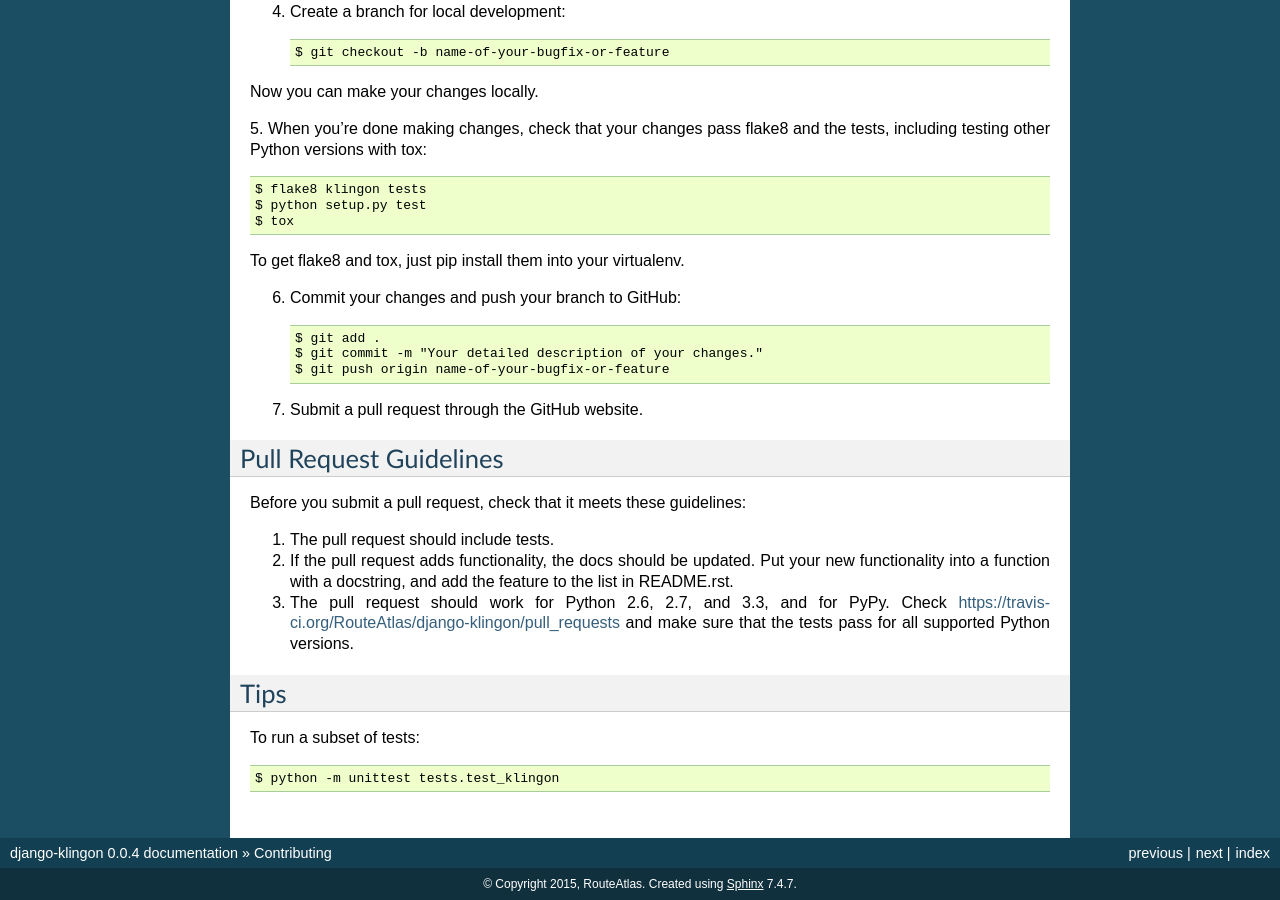
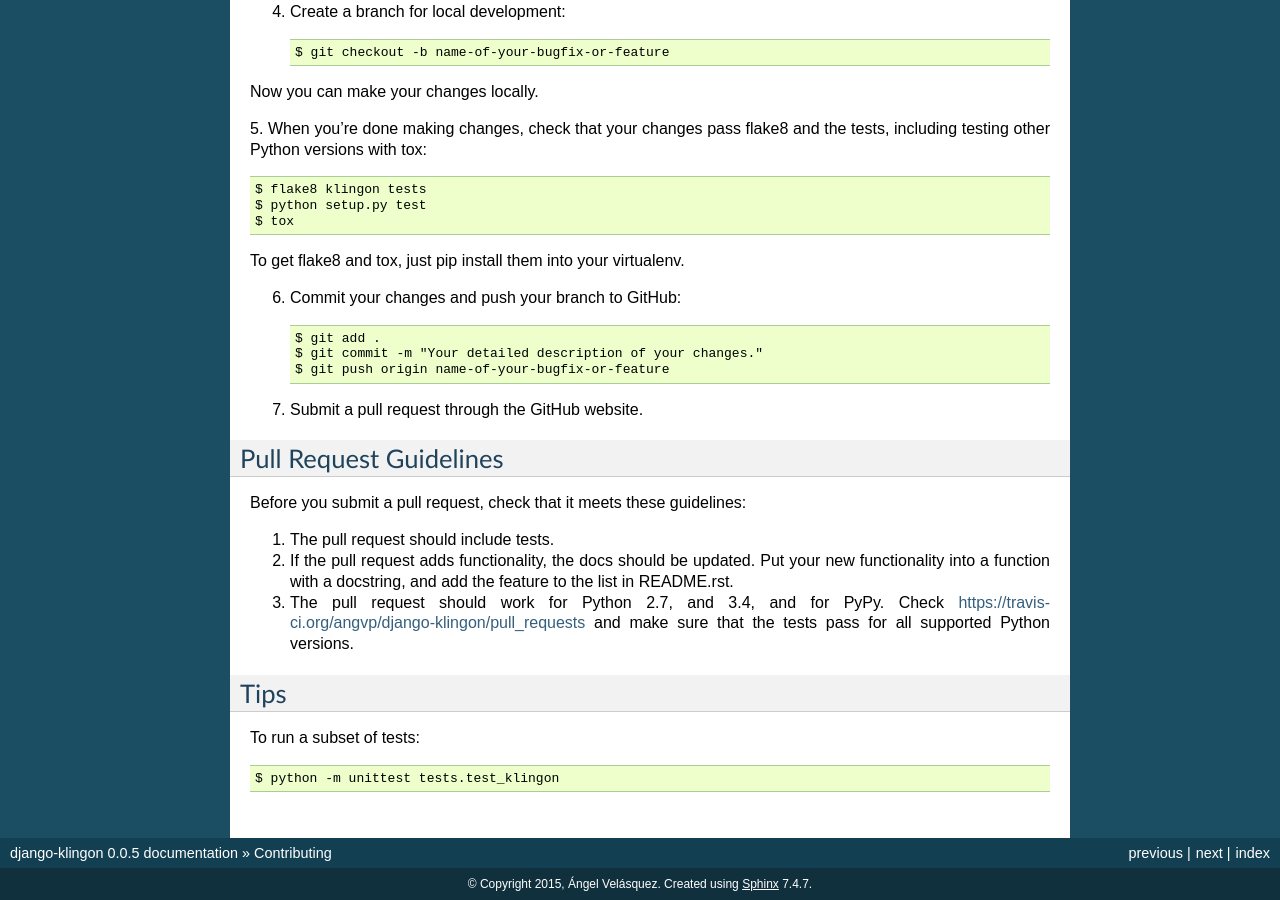
Before and after one commit to angvp/django-klingon, a Sphinx documentation site: the page built from docs/contributing.rst, in a window 1280 px wide and 900 px high, scrolled down 1311 px. Built offline with Sphinx 7.4.7, drawn with Linux system fonts in a browser that asks for light colours; some of the changed text lies outside the part shown.

Commit message:
Prepare for version 0.5 with support to Django 1.8

```diff
--- a/CONTRIBUTING.rst
+++ b/CONTRIBUTING.rst
@@ -13,7 +13,7 @@
 Report Bugs
 ~~~~~~~~~~~
 
-Report bugs at https://github.com/RouteAtlas/django-klingon/issues.
+Report bugs at https://github.com/angvp/django-klingon/issues.
 
 If you are reporting a bug, please include:
 
@@ -43,7 +43,7 @@
 Submit Feedback
 ~~~~~~~~~~~~~~~
 
-The best way to send feedback is to file an issue at https://github.com/RouteAtlas/django-klingon/issues.
+The best way to send feedback is to file an issue at https://github.com/angvp/django-klingon/issues.
 
 If you are proposing a feature:
 
@@ -100,8 +100,8 @@
 2. If the pull request adds functionality, the docs should be updated. Put
    your new functionality into a function with a docstring, and add the
    feature to the list in README.rst.
-3. The pull request should work for Python 2.6, 2.7, and 3.3, and for PyPy. Check
-   https://travis-ci.org/RouteAtlas/django-klingon/pull_requests
+3. The pull request should work for Python 2.7, and 3.4, and for PyPy. Check
+   https://travis-ci.org/angvp/django-klingon/pull_requests
    and make sure that the tests pass for all supported Python versions.
 
 Tips
--- a/README.rst
+++ b/README.rst
@@ -151,6 +151,6 @@
     python runtests.py
 
 
-.. image:: https://d2weczhvl823v0.cloudfront.net/RouteAtlas/django-klingon/trend.png
+.. image:: https://d2weczhvl823v0.cloudfront.net/angvp/django-klingon/trend.png
    :alt: Bitdeli badge
    :target: https://bitdeli.com/free
--- a/docs/conf.py
+++ b/docs/conf.py
@@ -47,7 +47,7 @@
 
 # General information about the project.
 project = u'django-klingon'
-copyright = u'2015, RouteAtlas'
+copyright = u'2015, Ángel Velásquez'
 
 # The version info for the project you're documenting, acts as replacement for
 # |version| and |release|, also used in various other places throughout the
--- a/klingon/__init__.py
+++ b/klingon/__init__.py
@@ -3,4 +3,4 @@
 no integrations pain in your app!
 """
 
-__version__ = '0.0.4'
+__version__ = '0.0.5'
--- a/setup.py
+++ b/setup.py
@@ -29,7 +29,7 @@
     author_email='angvp@archlinux.org',
     packages=find_packages(),
     include_package_data=True,
-    url='http://github.com/RouteAtlas/django-klingon',
+    url='http://github.com/angvp/django-klingon',
     license='GPL',
     description="""django-klingon is an attempt to make django model translation
     suck but with no integrations pain in your app!""",
```
Also changed, not shown: .travis.yml, 2 other files.
